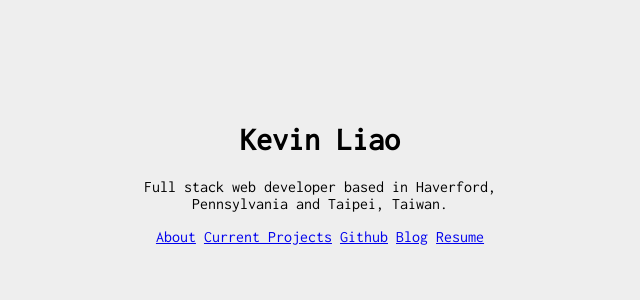
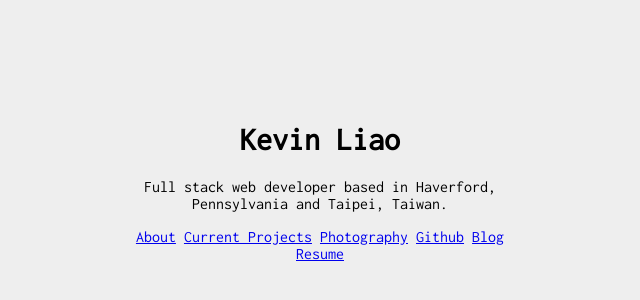
Before and after one commit to kevinjcliao/old_kevinjcliao.github.io, a plain HTML site: page index.html in a window 1280 px wide. Shown: the part 226-526 px from the top of the page, without its empty margins (320-960 px from the left). Drawn offline with Linux system fonts and the light colour scheme.

Commit message:
Add link to flickr.

```diff
--- a/index.html
+++ b/index.html
@@ -10,6 +10,7 @@
     <p>Full stack web developer based in Haverford, Pennsylvania and Taipei, Taiwan.</p>
     <a href="/about">About</a>
     <a href="https://trello.com/b/MZ9BIUfT/what-i-m-working-on">Current Projects</a>
+    <a href="https://flickr.com/photo/kevinjcliao">Photography</a>
     <a href="https://github.com/kevinjcliao">Github</a>
     <a href="https://medium.com/@kevinjcliao">Blog</a>
     <a href="https://www.dropbox.com/s/ixkt69dywwsu4vy/Resume.pdf?dl=0">Resume</a>
```
